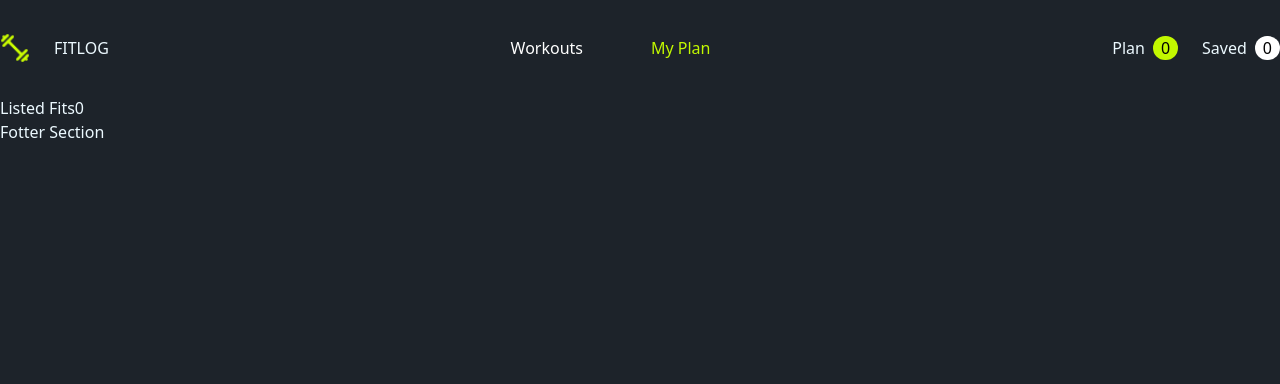
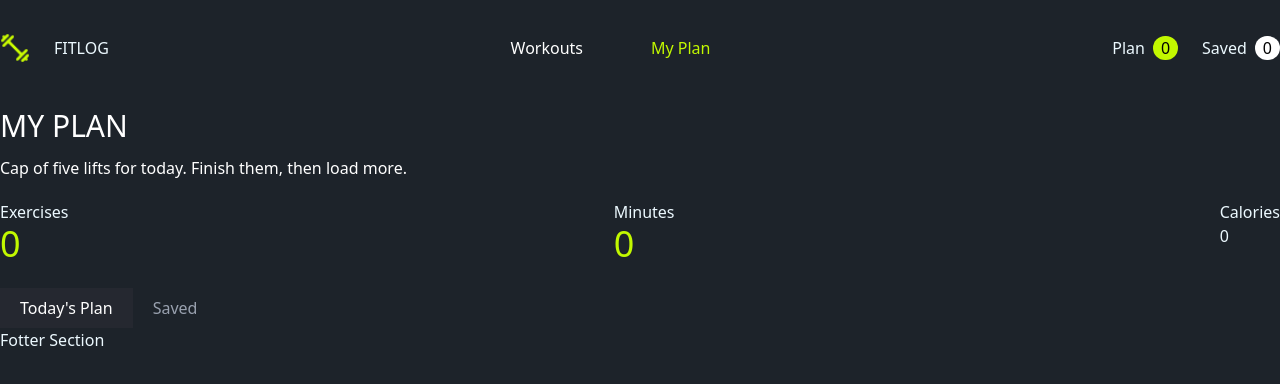
Before and after one commit to sojib402/assignment6-nextjs, a Next.js app: page /listedFits in a window 1280 px wide. Shown: the top 384 px of the page. Built offline with nearby package versions, Linux system fonts and the light colour scheme.

Commit message:
myplan r logic code complete

```diff
--- a/app/listedFits/page.tsx
+++ b/app/listedFits/page.tsx
@@ -1,14 +1,62 @@
-'use client'
+'use client';
+
 import { FitsContext } from '@/app/context/FitsContext';
-import React, { useContext } from 'react';
+import React, { useContext, useState } from 'react';
 
 const ListedFits = () => {
-    const {addPlans,addSave}=useContext(FitsContext)
-    console.log(addPlans,addSave,'from listed fit')
+    const { addPlans, addSave } = useContext(FitsContext);
+    const [showSave, setShowSave] = useState(false);
+    const fits = showSave ? addSave : addPlans;
+    const totalDuration = fits.reduce((total, fit) => total + fit.duration, 0)
+    const totalCalories = fits.reduce((total, fit) => total + fit.caloriesBurned, 0)
+
+    console.log(addPlans, addSave, 'from listed fit');
+
     return (
         <div>
-            Listed Fits
-            {addPlans.length}
+            <div className="container mx-auto">
+                <h1 className="text-3xl text-white my-3">MY PLAN</h1>
+
+                <p className="text-white mb-5">
+                    Cap of five lifts for today. Finish them, then load more.
+                </p>
+            </div>
+
+            <div className='flex justify-between'>
+                <div>
+                    <h2>Exercises</h2>
+                    <span className="text-[#C2F800] text-4xl">
+                        {fits.length}
+                    </span>
+                </div>
+
+                <div>
+                    <h2>Minutes</h2>
+                    <span className="text-[#C2F800] text-4xl">
+                        {totalDuration}
+                    </span>
+                </div>
+
+                <div>
+                    <h2>Calories</h2>
+                    <span>{totalCalories}</span>
+                </div>
+            </div>
+            <div className="flex mt-6">
+                <button
+                    onClick={() => setShowSave(false)}
+                    className={!showSave ? 'bg-[#252830] text-white px-5 py-2' : 'text-gray-400 px-5 py-2'}
+                >
+                    Today's Plan
+                </button>
+
+                <button
+                    onClick={() => setShowSave(true)}
+                    className={showSave ? 'bg-[#252830] text-white px-5 py-2' : 'text-gray-400 px-5 py-2'}
+                >
+                    Saved
+                </button>
+            </div>
         </div>
     );
 };
```
